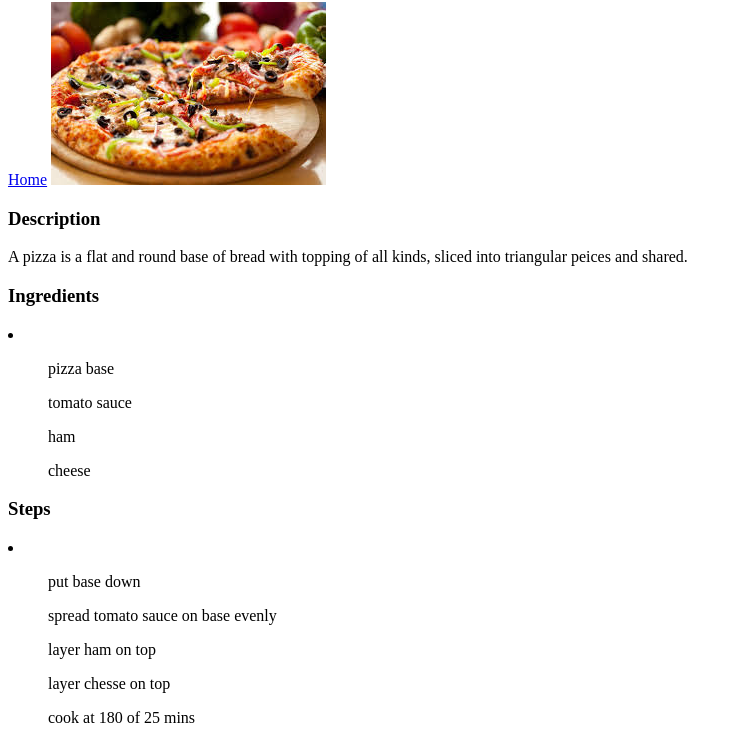
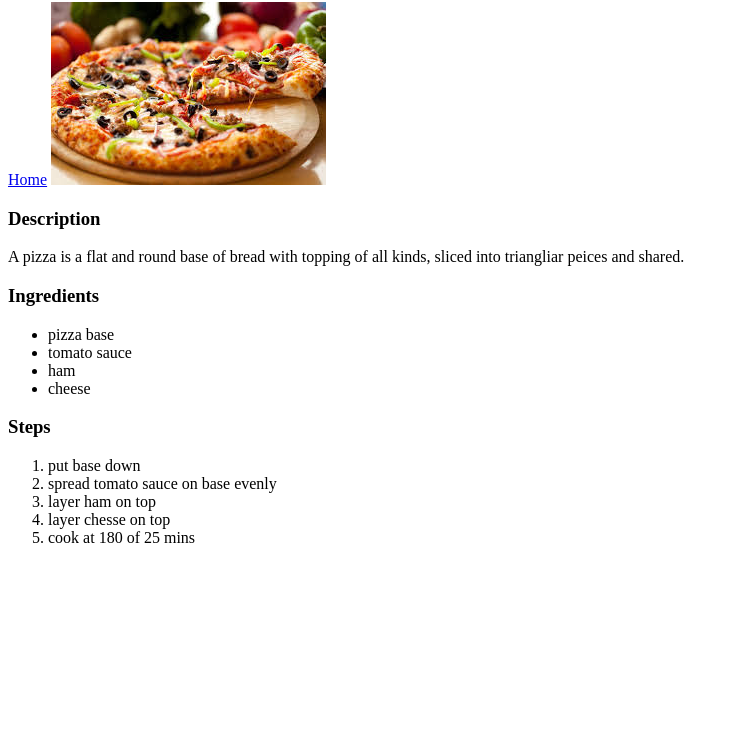
Before and after one commit to samuellovell/odin-recipes, a plain HTML site: page recipes/pizza.html in a window 1280 px wide. Shown: the part 78-821 px from the top of the page, without its empty margins (0-742 px from the left). After the commit the page ends 800 px from the top, so only its background shows below. Drawn offline with Linux system fonts and the light colour scheme.

```diff
--- a/recipes/pizza.html
+++ b/recipes/pizza.html
@@ -8,23 +8,23 @@
 <body>
     <h1>Pizza</h1>
     <a href="../index.html">Home</a>
-    <img src="../img/pizza.jpeg" alt="pizza with slice pulled up">
+    <img src="../img/pizza.jpeg" alt="pizza with slice pliled up">
     <h3>Description</h3>
-    <p>A pizza is a flat and round base of bread with topping of all kinds, sliced into triangular peices and shared.</p>
+    <p>A pizza is a flat and round base of bread with topping of all kinds, sliced into triangliar peices and shared.</p>
     <h3>Ingredients</h3>
-    <li>
-        <ul>pizza base</ul>
-        <ul>tomato sauce</ul>
-        <ul>ham</ul>
-        <ul>cheese</ul>
-    </li>
+    <ul>
+        <li>pizza base</li>
+        <li>tomato sauce</li>
+        <li>ham</li>
+        <li>cheese</li>
+    </ul>
     <h3>Steps</h3>
-    <li>
-        <ol>put base down</ol>
-        <ol>spread tomato sauce on base evenly</ol>
-        <ol>layer ham on top</ol>
-        <ol>layer chesse on top</ol>
-        <ol>cook at 180 of 25 mins</ol>
-    </li>
+    <ol>
+        <li>put base down</li>
+        <li>spread tomato sauce on base evenly</li>
+        <li>layer ham on top</li>
+        <li>layer chesse on top</li>
+        <li>cook at 180 of 25 mins</li>
+    </ol>
 </body>
 </html>
```
Also changed, not shown: index.html (+5 -1 lines), recipes/fried-egg.html (added, +26 -0 lines), recipes/which.html (added, +26 -0 lines), img/fried-egg.jpeg (added), img/which.jpeg (added).
